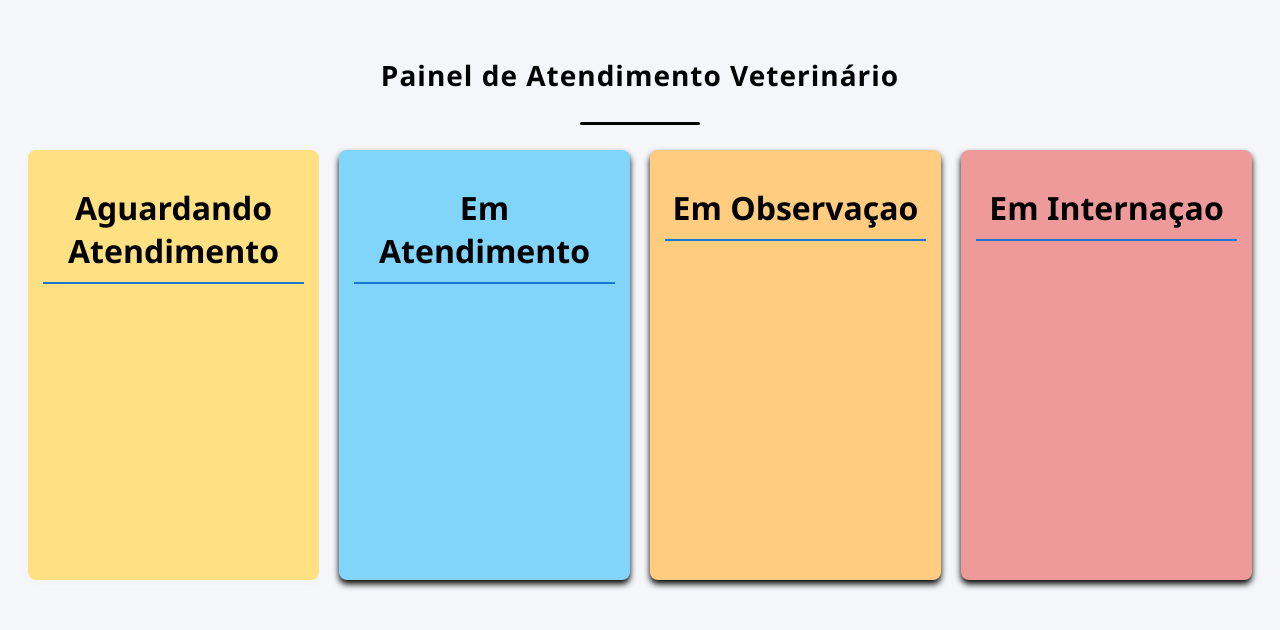
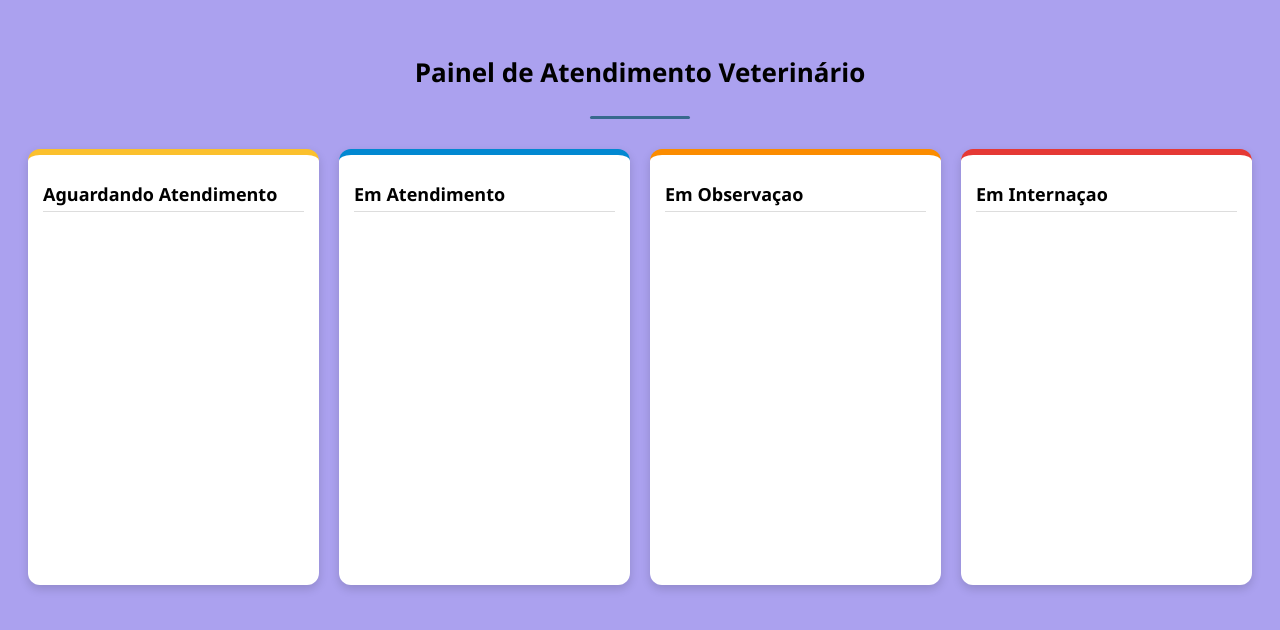
Before and after one commit to kjosiany/Projeto_ClinicatPetDogs, a plain HTML site: page painel.html in a window 1280 px wide. Drawn offline with Linux system fonts and the light colour scheme; no server answers.

Commit message:
Update and rename index.html to painel.html

```diff
--- a/index.html
+++ b/painel.html
@@ -3,14 +3,33 @@
 <head>
     <meta charset="UTF-8">
     <meta name="viewport" content="width=device-width, initial-scale=1.0">
-    <title>Painel de Pacientes</title>
+    <title>Painel de Pacientes - ClinicatPetDogs</title>
 
-<style>
-body {
+<style>body {
     font-family: 'Segoe UI', Tahoma, Geneva, Verdana, sans-serif;
-        background-color: #f4f6f9;
+    background-color: #aba1ef;
     padding: 20px;
-        justify-content: space-around;
+}
+
+#Painel {
+    width: 100%;
+    text-align: center;
+    margin-bottom: 30px;
+}
+
+#Painel h3 {
+    font-size: 26px;
+    color: #000;
+}
+
+#Painel::after {
+    content: "";
+    display: block;
+    width: 100px;
+    height: 3px;
+    background-color: #37698d;
+    margin: 10px auto 0;
+    border-radius: 2px;
 }
 
 .container {
@@ -19,72 +38,54 @@ body {
     gap: 20px;
 }
 
-#Painel {
-    width: 100%;
-    text-align: center;
-    margin-bottom: 25px;
-}
-
-#Painel h3 {
-    font-size: 28px;
-    color: #000000;
-    letter-spacing: 1px;
-}
-
-#Painel::after {
-    content: "";
-    display: block;
-    width: 120px;
-    height: 3px;
-    background-color: #000000;
-    margin: 10px auto 0;
-    border-radius: 2px;
+.container > div {
+    background: #ffffff;
+    border-radius: 12px;
+    padding: 15px;
+    min-height: 400px;
+    border-top: 6px solid;
+    box-shadow: 0 4px 10px rgba(0,0,0,0.15);
 }
 
 #AgurdandoAtendi {
-        background-color: #ffe082;
-        border-radius: 8px;
-        box-shadow: 0 4px 6px rgb(233, 227, 227, 0.1);
-        padding: 15px;
-        min-height: 400px;
+    border-color: #fbc02d;
 }
+
 #emAtendimento {
-        background-color: #81d4fa;
-        border-radius: 8px;
-        box-shadow: 0 4px 6px rgb(3, 3, 3);
-        padding: 15px;
-        min-height: 400px;
+    border-color: #0288d1;
 }
+
 #EmObservacao {
-        background-color: #ffcc80;
-        border-radius: 8px;
-        box-shadow: 0 4px 6px rgb(3, 3, 3);
-        padding: 15px;
-        min-height: 400px;
+    border-color: #fb8c00;
 }
 
 #EmInternacao {
+    border-color: #e53935;
+}
 
-        background-color: #ef9a9a;
-        border-radius: 8px;
-        box-shadow: 0 4px 6px rgb(3, 3, 3);
-        padding: 15px;
-        min-height: 400px;
-    }
 h1 {
-        text-align: center;
-        color: #000000;
-        border-bottom: 2px solid #1976d2;
-        padding-bottom: 10px;
+    font-size: 18px;
+    margin-bottom: 10px;
+    color: #000;
+    border-bottom: 1px solid #ddd;
+    padding-bottom: 5px;
 }
 
 p {
-        background-color: #fefefe;
-        border-left: 5px solid #140e27;
+    background: #dccefe;
+    border-left: 4px solid #37698d;
     padding: 10px;
-        margin: 10px 0;
-        border-radius: 4px;
-        font-weight: bold;
+    margin: 8px 0;
+    border-radius: 6px;
+    font-weight: 600;
+    font-size: 14px;
+    color: #000;
+}
+p:hover {
+    transform: scale(1.02);
+    transition: 0.2s;
+    cursor: pointer;
+    background: #eef2f3;
 }
 </style>
 
@@ -144,11 +145,9 @@ divobs.innerHTML = "";
 divInterna.innerHTML = "";
 
     atendimentos.forEach(atendimento => {
-      // Normalizando a string para comparar sem acentos
       const situacao = atendimento.SITUACAO
       ;
 
-      // LÓGICA DE SEPARAÇÃO:
       if ( situacao === "AGUARDANDO ATENDIMENTO") {
         divPendentes.innerHTML +=
           `<p>Paciente: ${atendimento.PACIENTE} | Espécie: ${atendimento.especie}</p>`;
```
Lines whose indentation alone changed are shown as unchanged.
